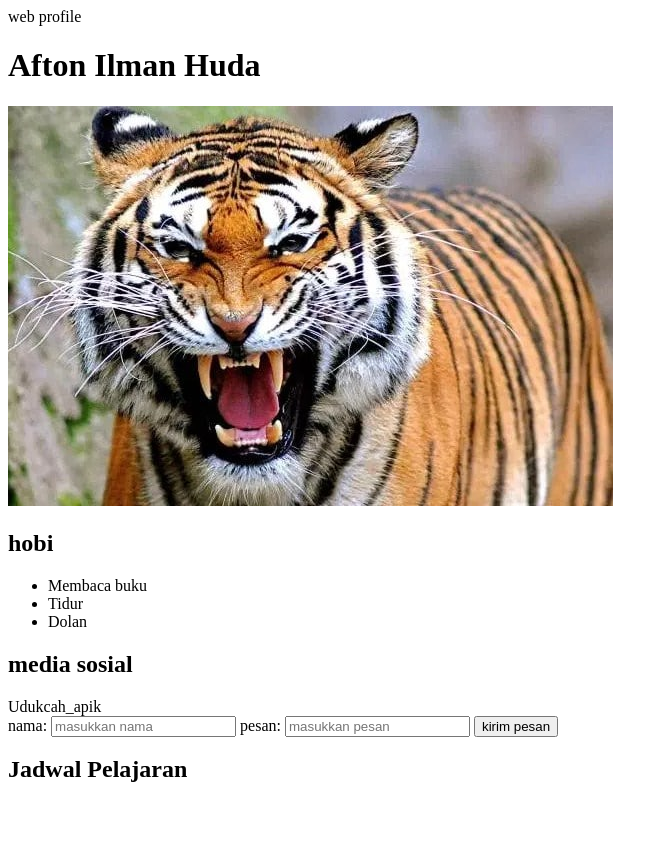
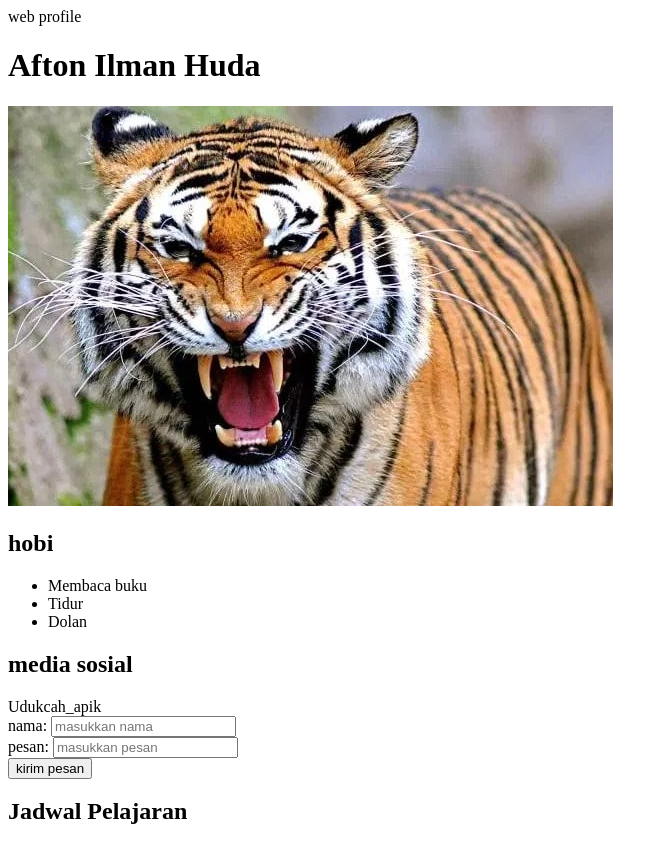
Before and after one commit to afton367-hub/profile, a plain HTML site: page index.html in a window 1280 px wide. Shown: the whole page, without its empty margins (0-668 px from the left). Before the commit the page ends 803 px from the top, so only its background shows below. Drawn offline with Linux system fonts and the light colour scheme.

Commit message:
Update index.html

```diff
--- a/index.html
+++ b/index.html
@@ -34,11 +34,15 @@
 <!--form kontak-->
 <section>
    <form>
+<div class="field-group">
     <label>nama:</label>
     <input type="text" placeholder="masukkan nama">
+</div>
 
+<div class="field-group">
     <label>pesan:</label>
     <input type="text" placeholder="masukkan pesan">
+</div>
 <button type="submit">kirim pesan</button>
    </form>
 </section>
```
